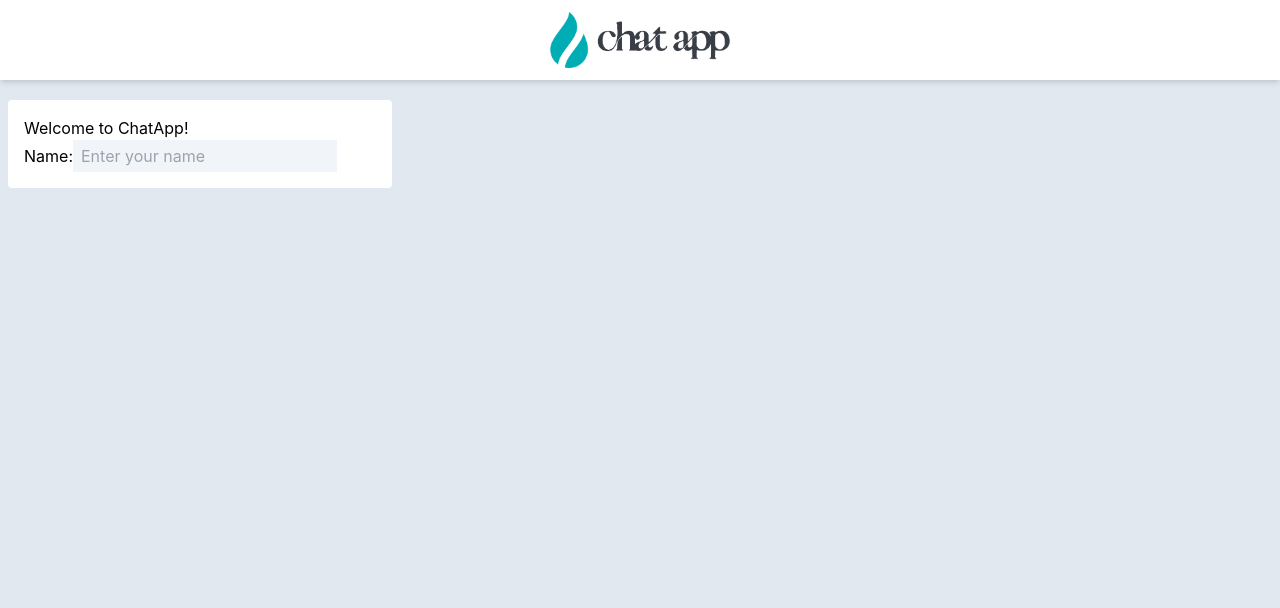
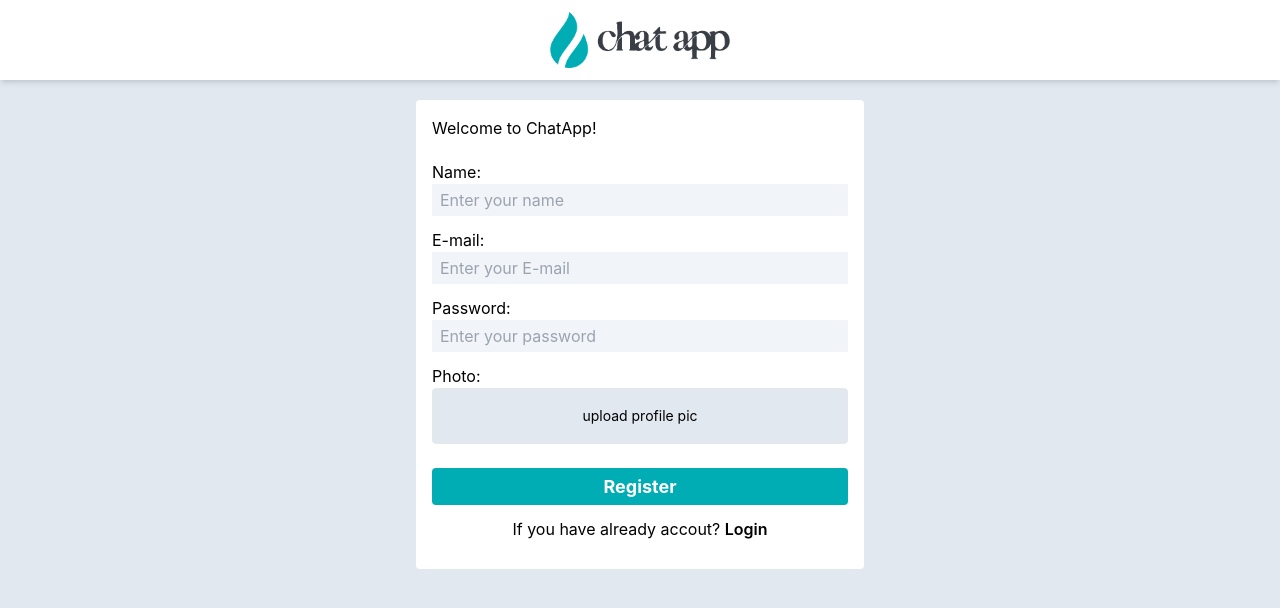
Before and after one commit to rameshbanakar/chat-app, a React (Create React App) app in the folder client/: page /register in a window 1280 px wide. Shown: the top 608 px of the page. Built offline with nearby package versions, Linux system fonts and the light colour scheme.

Commit message:
toster added

```diff
--- a/client/package.json
+++ b/client/package.json
@@ -6,8 +6,11 @@
     "@testing-library/jest-dom": "^5.17.0",
     "@testing-library/react": "^13.4.0",
     "@testing-library/user-event": "^13.5.0",
+    "axios": "^1.7.7",
     "react": "^18.3.1",
     "react-dom": "^18.3.1",
+    "react-hot-toast": "^2.4.1",
+    "react-icons": "^5.3.0",
     "react-router-dom": "^6.26.1",
     "react-scripts": "5.0.1",
     "web-vitals": "^2.1.4"
--- a/client/src/App.js
+++ b/client/src/App.js
@@ -1,10 +1,14 @@
 import { Outlet } from 'react-router-dom';
 import './App.css';
+import  { Toaster } from "react-hot-toast";
 function App() {
   return (
-    <main>
-      <Outlet/>
-    </main>
+    <>
+      <Toaster/>
+      <main>
+        <Outlet />
+      </main>
+    </>
   );
 }
 
--- /dev/null
+++ b/client/src/helpers/UploadFiles.js
@@ -0,0 +1,11 @@
+const url = `https://api.cloudinary.com/v1_1/${process.env.REACT_APP_CLOUDANARY_CLOUD_NAME}/auto/upload`;
+
+const uploadFile = async (file) => {
+  const formData = new FormData();
+  formData.append("file", file);
+  formData.append("upload_preset", "chat-app-file");
+  const respose = await fetch(url, { method: "post", body: formData });
+  const responseData = await respose.json();
+  return responseData;
+};
+export default uploadFile;
--- a/client/src/pages/Register.js
+++ b/client/src/pages/Register.js
@@ -1,25 +1,129 @@
-import React from 'react'
+import React, { useState } from "react";
+import axios from "axios";
+import toast from "react-hot-toast";
+import { Link } from "react-router-dom";
+import { IoClose } from "react-icons/io5";
+import uploadFile from "../helpers/UploadFiles";
+const Register = () => {
+  const [data, setData] = useState({
+    name: "",
+    email: "",
+    password: "",
+    profile_pic: "",
+  });
+  const handleOnChange = (e) => {
+    setData({ ...data, [e.target.name]: e.target.value });
+  };
+  const [uploadphto, setUploadPhoto] = useState("");
+  const handleUploadPhoto = async (e) => {
+    const file = e.target.files[0];
 
-const Register = () => {
+    const uploadphoto = await uploadFile(file);
+    setData({ ...data, profile_pic: uploadphoto.url });
+    setUploadPhoto(file);
+  };
+  const clearUploadPhoto = (e) => {
+    e.stopPropagation();
+    e.preventDefault();
+    setUploadPhoto("");
+  };
+  const handleSubmit = async (e) => {
+    e.preventDefault();
+    e.stopPropagation();
+    const url = `${process.env.REACT_APP_BACKEND_URL}/api/register`;
+    try {
+      const response = await axios.post(url, data);
+      console.log(response);
+      toast.success(response?.data?.message);
+    } catch (error) {
+      toast.error(error?.message)
+    }
+  };
   return (
     <div className="mt-5">
-      <div className="bg-white w-full max-w-sm mx-2 rounded overflow-hidden p-4">
+      <div className="bg-white w-full max-w-md  rounded overflow-hidden p-4 mx-auto">
         <h3>Welcome to ChatApp!</h3>
-        <form>
-          <div>
+        <form className="grid gap-3 mt-5" onSubmit={handleSubmit}>
+          <div className="flex flex-col">
             <label htmlFor="name">Name:</label>
             <input
               type="text"
               id="name"
               name="name"
               placeholder="Enter your name"
-              className='bg-slate-100 px-2 py-1 focus:outline-primary'
+              value={data.name}
+              className="bg-slate-100 px-2 py-1 focus:outline-primary"
+              onChange={handleOnChange}
+              required
             />
           </div>
+
+          <div className="flex flex-col">
+            <label htmlFor="email">E-mail:</label>
+            <input
+              type="email"
+              id="email"
+              name="email"
+              placeholder="Enter your E-mail"
+              value={data.email}
+              className="bg-slate-100 px-2 py-1 focus:outline-primary"
+              onChange={handleOnChange}
+              required
+            />
+          </div>
+
+          <div className="flex flex-col">
+            <label htmlFor="password">Password:</label>
+            <input
+              type="password"
+              id="password"
+              name="password"
+              placeholder="Enter your password"
+              value={data.password}
+              className="bg-slate-100 px-2 py-1 focus:outline-primary"
+              onChange={handleOnChange}
+              required
+            />
+          </div>
+
+          <div className="flex flex-col r">
+            <label htmlFor="profile_pic">
+              Photo:
+              <div className="h-14 bg-slate-200 flex justify-center items-center  rounded border hover:border-primary cursor-pointer">
+                <p className="text-sm max-w-[300px] text-ellipsis line-clamp-1">
+                  {uploadphto ? uploadphto.name : "upload profile pic"}
+                </p>
+                {uploadphto && (
+                  <button
+                    className="ml-2 text-lg  hover:text-red-600"
+                    onClick={clearUploadPhoto}
+                  >
+                    <IoClose />
+                  </button>
+                )}
+              </div>
+            </label>
+            <input
+              type="file"
+              id="profile_pic"
+              name="profile_pic"
+              onChange={handleUploadPhoto}
+              className="bg-slate-100 px-2 py-1 focus:outline-primary hidden"
+            />
+          </div>
+          <button className="bg-primary text-lg px-4 py-1 hover:bg-secondary rounded mt-3 font-bold text-white leading-relaxed">
+            Register
+          </button>
         </form>
+        <p className="my-3 text-center">
+          If you have already accout?{" "}
+          <Link to="/email" className="hover:text-primary font-semibold">
+            Login
+          </Link>
+        </p>
       </div>
     </div>
   );
-}
+};
 
-export default Register
+export default Register;
--- a/client/tailwind.config.js
+++ b/client/tailwind.config.js
@@ -5,6 +5,7 @@ module.exports = {
     extend: {
       colors: {
         primary: "#00adb5",
+        secondary: "#17dae3",
       },
     },
   },
```
Also changed, not shown: 2 other files (tests, documents, lock files or other folders).
